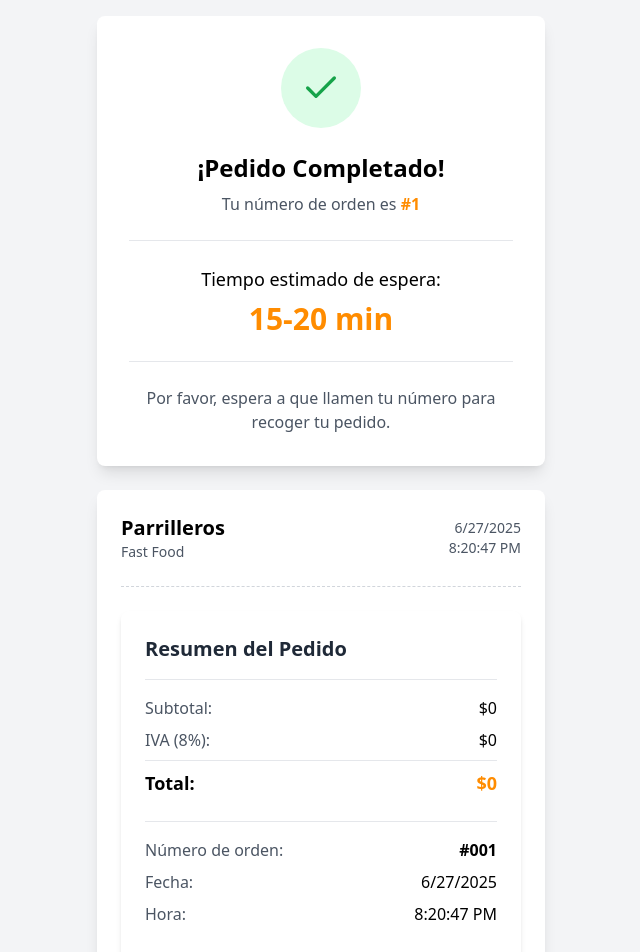
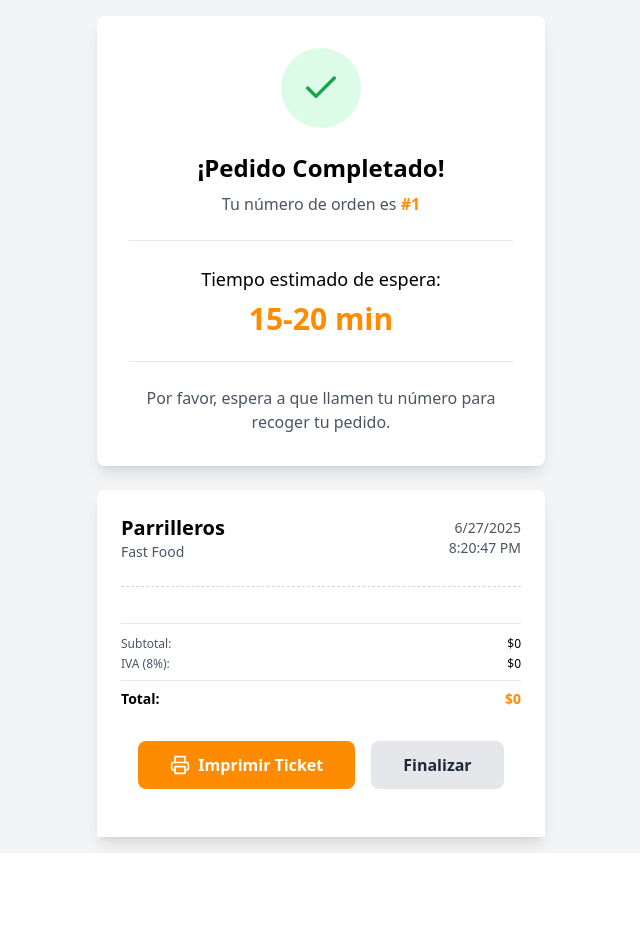
Before and after one commit to davidportilla05/parrilleros, a React (Vite) app: page /ticket in a window 1280 px wide. Shown: the top 952 px of the page, without its empty margins (319-959 px from the left). After the commit the page ends 853 px from the top, so only its background shows below. Built offline with nearby package versions, Linux system fonts and the light colour scheme.

Commit message:
Updated OrderSummary.tsx

```diff
--- a/src/components/OrderSummary.tsx
+++ b/src/components/OrderSummary.tsx
@@ -32,56 +32,37 @@ const OrderSummary: React.FC<OrderSummaryProps> = ({
   const iva = orderTotal * 0.08;
 
   return (
-    <div className={`bg-white rounded-lg shadow-md p-6 ${isReceipt ? 'max-w-md mx-auto print-content' : ''}`}>
-      <h2 className="text-xl font-bold mb-4 text-gray-800">
-        {isReceipt ? 'Resumen del Pedido' : 'Tu Pedido'}
-      </h2>
+    <div className={`${isReceipt ? 'text-sm' : 'bg-white rounded-lg shadow-md p-6'}`}>
+      {!isReceipt && (
+        <h2 className="text-xl font-bold mb-4 text-gray-800">Tu Pedido</h2>
+      )}
 
       {showItems && (
-        <div className={`${isReceipt ? '' : 'max-h-[400px] overflow-y-auto pr-2'} mb-4`}>
+        <div className={`${isReceipt ? 'mb-3' : 'max-h-[400px] overflow-y-auto pr-2 mb-4'}`}>
           {items.map((item) => (
-            <CartItem key={item.id} item={item} readOnly={isReceipt} />
+            <div key={item.id} className={`${isReceipt ? 'mb-2 pb-2 border-b border-gray-100' : ''}`}>
+              <CartItem item={item} readOnly={isReceipt} />
+            </div>
           ))}
         </div>
       )}
 
-      <div className="border-t border-gray-200 pt-4">
-        <div className="flex justify-between mb-2">
+      <div className={`border-t border-gray-200 pt-3 ${isReceipt ? 'text-xs' : ''}`}>
+        <div className="flex justify-between mb-1">
           <span className="text-gray-600">Subtotal:</span>
           <span className="font-medium">${Math.round(subtotal).toLocaleString()}</span>
         </div>
-        <div className="flex justify-between mb-2">
+        <div className="flex justify-between mb-1">
           <span className="text-gray-600">IVA (8%):</span>
           <span className="font-medium">${Math.round(iva).toLocaleString()}</span>
         </div>
-        <div className="flex justify-between text-lg font-bold mt-2 pt-2 border-t border-gray-200">
+        <div className={`flex justify-between font-bold mt-2 pt-2 border-t border-gray-200 ${isReceipt ? 'text-sm' : 'text-lg'}`}>
           <span>Total:</span>
           <span className="text-[#FF8C00]">${Math.round(orderTotal).toLocaleString()}</span>
         </div>
       </div>
-
-      {isReceipt && (
-        <div className="mt-6 border-t border-gray-200 pt-4">
-          <div className="flex justify-between mb-2">
-            <span className="text-gray-600">Número de orden:</span>
-            <span className="font-bold">#{orderNumber.toString().padStart(3, '0')}</span>
-          </div>
-          <div className="flex justify-between mb-2">
-            <span className="text-gray-600">Fecha:</span>
-            <span>{new Date().toLocaleDateString()}</span>
-          </div>
-          <div className="flex justify-between mb-2">
-            <span className="text-gray-600">Hora:</span>
-            <span>{new Date().toLocaleTimeString()}</span>
-          </div>
-          <div className="mt-6 text-center">
-            <p className="font-bold text-lg">¡Gracias por tu compra!</p>
-            <p className="text-gray-600 mt-2">Tu pedido estará listo en aproximadamente 15-20 minutos</p>
-          </div>
-        </div>
-      )}
     </div>
   );
 };
 
-export default OrderSummary
+export default OrderSummary;
```
